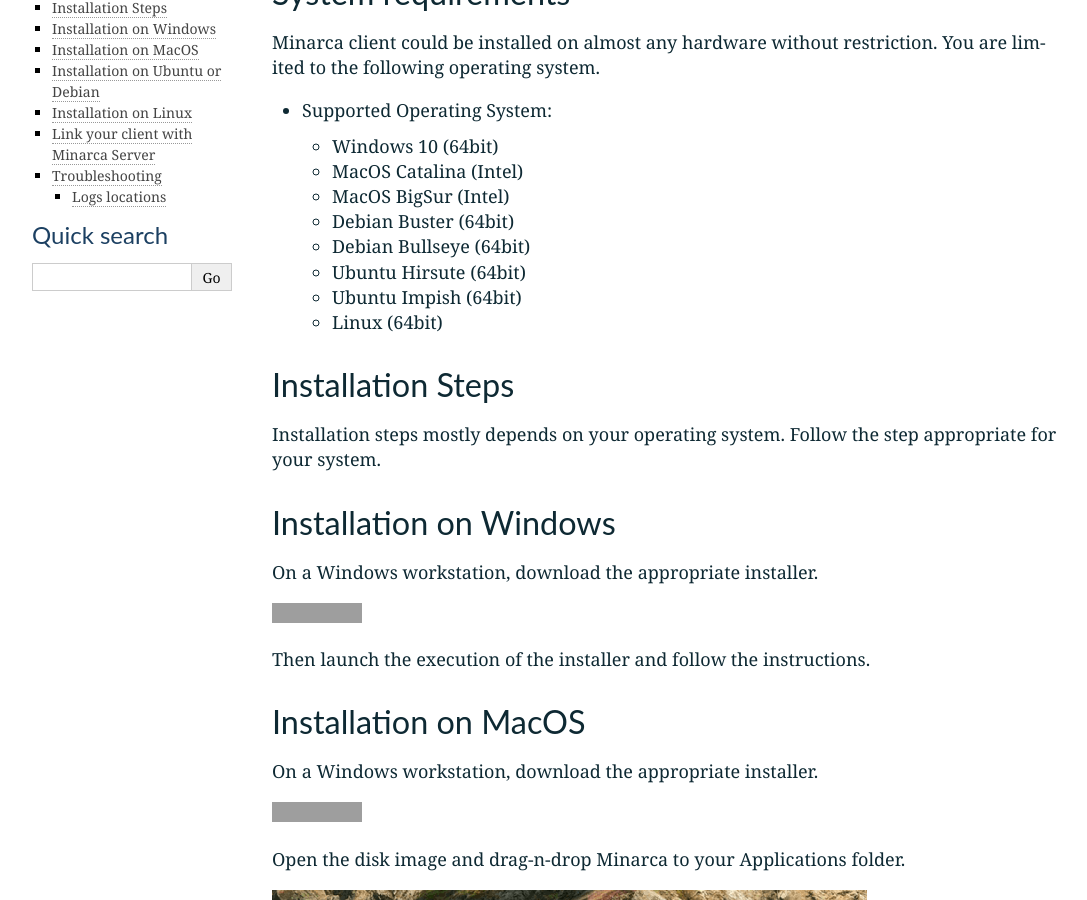
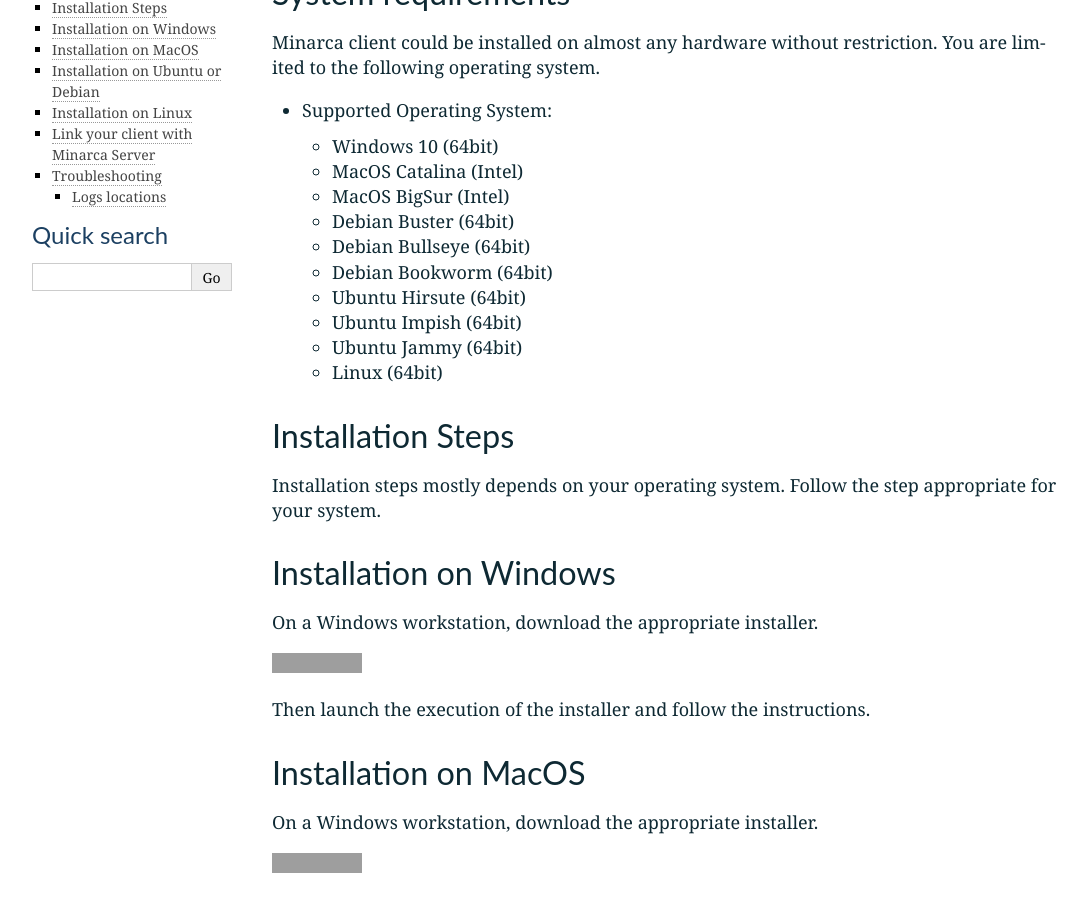
Before and after one commit to ikus060/minarca, a Sphinx documentation site: the page built from doc/minarca-client.md, in a window 1280 px wide and 900 px high, scrolled down 306 px. Shown: the whole window, without its empty margins (33-1120 px from the left). Built offline with Sphinx 7.4.7, drawn with Linux system fonts in a browser that asks for light colours; grey boxes are pictures that could not be loaded.

```diff
--- a/doc/minarca-client.md
+++ b/doc/minarca-client.md
@@ -11,8 +11,10 @@
   * MacOS BigSur (Intel)
   * Debian Buster (64bit)
   * Debian Bullseye (64bit)
+  * Debian Bookworm (64bit)
   * Ubuntu Hirsute (64bit)
   * Ubuntu Impish (64bit)
+  * Ubuntu Jammy (64bit)
   * Linux (64bit)
 
 ## Installation Steps
@@ -50,15 +52,19 @@
 
 *Ubuntu*
 
-<a href="https://www.ikus-soft.com/archive/minarca/minarca-client-hirsute-latest.deb"><img alt="Minarca Client for Ubuntu Hirsute" src="https://img.shields.io/badge/Ubuntu-Hirsute-blue?&logo=debian&style=for-the-badge"></a>
+<a href="https://www.ikus-soft.com/archive/minarca/minarca-client-hirsute-latest.deb"><img alt="Minarca Client for Ubuntu Hirsute" src="https://img.shields.io/badge/Ubuntu-Hirsute-blue?&logo=ubuntu&style=for-the-badge"></a>
 
-<a href="https://www.ikus-soft.com/archive/minarca/minarca-client-impish-latest.deb"><img alt="Minarca Client for Ubuntu Impish" src="https://img.shields.io/badge/Ubuntu-Impish-blue?&logo=debian&style=for-the-badge"></a>
+<a href="https://www.ikus-soft.com/archive/minarca/minarca-client-impish-latest.deb"><img alt="Minarca Client for Ubuntu Impish" src="https://img.shields.io/badge/Ubuntu-Impish-blue?&logo=ubuntu&style=for-the-badge"></a>
+
+<a href="https://www.ikus-soft.com/archive/minarca/minarca-client-jammy-latest.deb"><img alt="Minarca Client for Ubuntu Jammy" src="https://img.shields.io/badge/Ubuntu-Jammy-blue?&logo=ubuntu&style=for-the-badge"></a>
 
 *Debian*
 
 <a href="https://www.ikus-soft.com/archive/minarca/minarca-client-buster-latest.deb"><img alt="Minarca Client for Debian Buster" src="https://img.shields.io/badge/Debian-Buster-blue?&logo=debian&style=for-the-badge"></a>
 
 <a href="https://www.ikus-soft.com/archive/minarca/minarca-client-bullseye-latest.deb"><img alt="Minarca Client for Debian Bullseye" src="https://img.shields.io/badge/Debian-Bullseye-blue?&logo=debian&style=for-the-badge"></a>
+
+<a href="https://www.ikus-soft.com/archive/minarca/minarca-client-bookworm-latest.deb"><img alt="Minarca Client for Debian Bookworm" src="https://img.shields.io/badge/Debian-Bookworm-blue?&logo=debian&style=for-the-badge"></a>
 
 On Debian workstation, it's preferable to install the packages using Gdebi.
 
```
Also changed, not shown: 1 other file.
